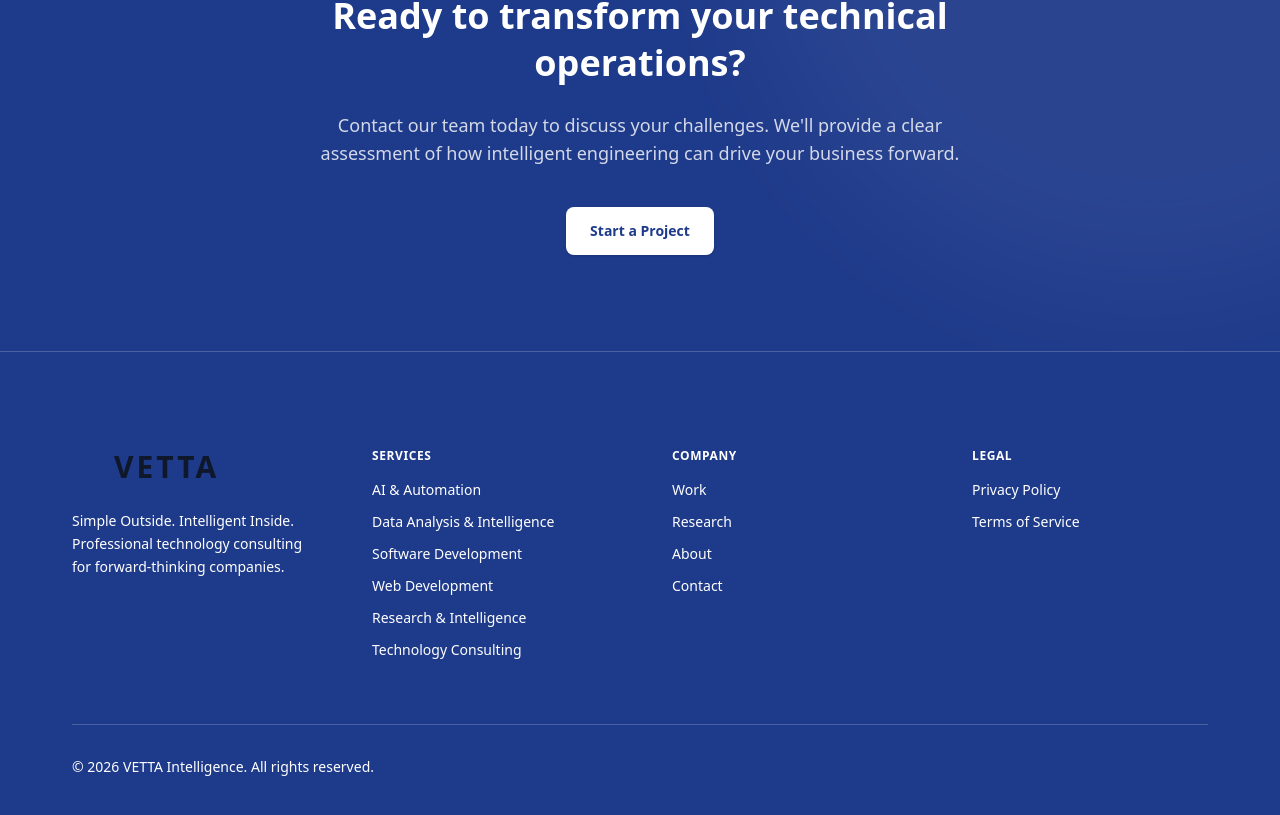
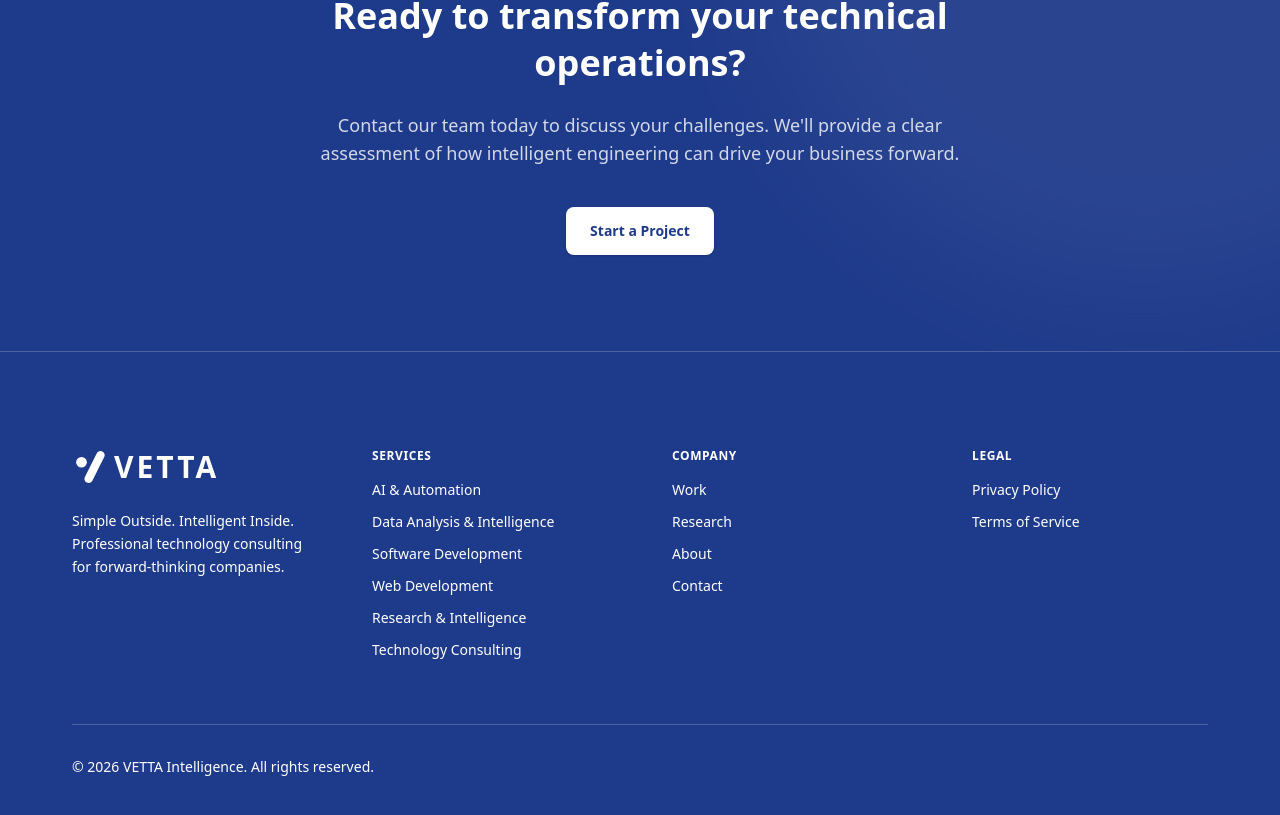
Before and after one commit to haulbox2361/VETTA-, a Next.js app: page / in a window 1280 px wide. Shown: the part 3864-4679 px from the top of the page. Built offline with nearby package versions, Linux system fonts and the light colour scheme; no server answers.

Commit message:
Update logo to support inverted prop and use it in footer

```diff
--- a/components/ui/Footer.tsx
+++ b/components/ui/Footer.tsx
@@ -13,7 +13,7 @@ export function Footer() {
           {/* Brand Col */}
           <div className="flex flex-col gap-6 md:col-span-1">
             <Link href="/" className="inline-block focus-visible:outline-none focus-visible:ring-2 focus-visible:ring-white/50 rounded-md hover:opacity-90 transition-opacity">
-              <Logo className="origin-left text-white" />
+              <Logo className="origin-left" inverted={true} />
             </Link>
             <p className="text-sm text-white leading-relaxed">
               Simple Outside. Intelligent Inside. Professional technology consulting for forward-thinking companies.
--- a/components/ui/Logo.tsx
+++ b/components/ui/Logo.tsx
@@ -1,6 +1,6 @@
 import React from 'react';
 
-export function Logo({ className = '' }: { className?: string }) {
+export function Logo({ className = '', inverted = false }: { className?: string, inverted?: boolean }) {
   return (
     <div className={`flex items-center ${className}`}>
       <svg
@@ -9,7 +9,7 @@ export function Logo({ className = '' }: { className?: string }) {
         viewBox="0 0 32 32"
         fill="none"
         xmlns="http://www.w3.org/2000/svg"
-        className="text-brand-blue flex-shrink-0"
+        className={`${inverted ? 'text-white' : 'text-brand-blue'} flex-shrink-0`}
       >
         {/* The Dot */}
         <circle cx="8" cy="12" r="4.5" fill="currentColor" />
@@ -22,7 +22,7 @@ export function Logo({ className = '' }: { className?: string }) {
           strokeLinecap="round"
         />
       </svg>
-      <span className="text-3xl font-extrabold tracking-widest text-brand-black ml-1 uppercase">
+      <span className={`text-3xl font-extrabold tracking-widest ml-1 uppercase ${inverted ? 'text-white' : 'text-brand-black'}`}>
         VETTA
       </span>
     </div>
```
